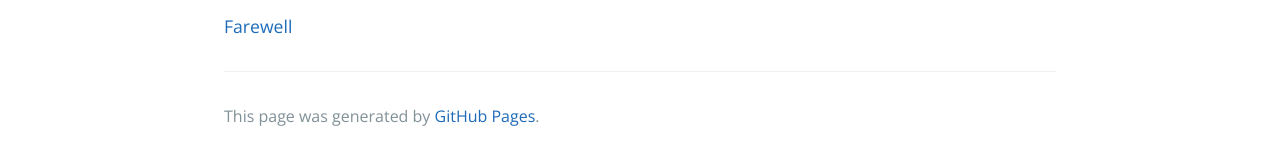
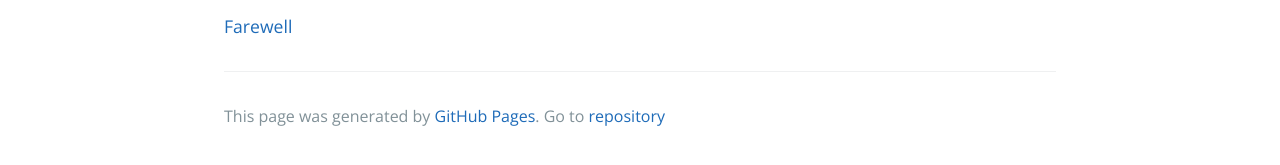
Before and after one commit to 224200/224200.github.io, a Jekyll site: the page built from index.md, in a window 1280 px wide. Shown: the part 559-724 px from the top of the page. Built offline with Jekyll 4.4.1, drawn with Linux system fonts in a browser that asks for light colours.

Commit message:
add repository

```diff
--- a/_layouts/default.html
+++ b/_layouts/default.html
@@ -43,6 +43,7 @@
           <span class="site-footer-owner"><a href="{{ site.github.repository_url }}">{{ site.github.repository_name }}</a> is maintained by <a href="{{ site.github.owner_url }}">{{ site.github.owner_name }}</a>.</span>
         {% endif %}
         <span class="site-footer-credits">This page was generated by <a href="https://pages.github.com">GitHub Pages</a>.</span>
+        <span class="site-footer-credits">Go to <a href="https://github.com/224200/224200.github.io">repository</a></span>
       </footer>
     </main>
   </body>
```
